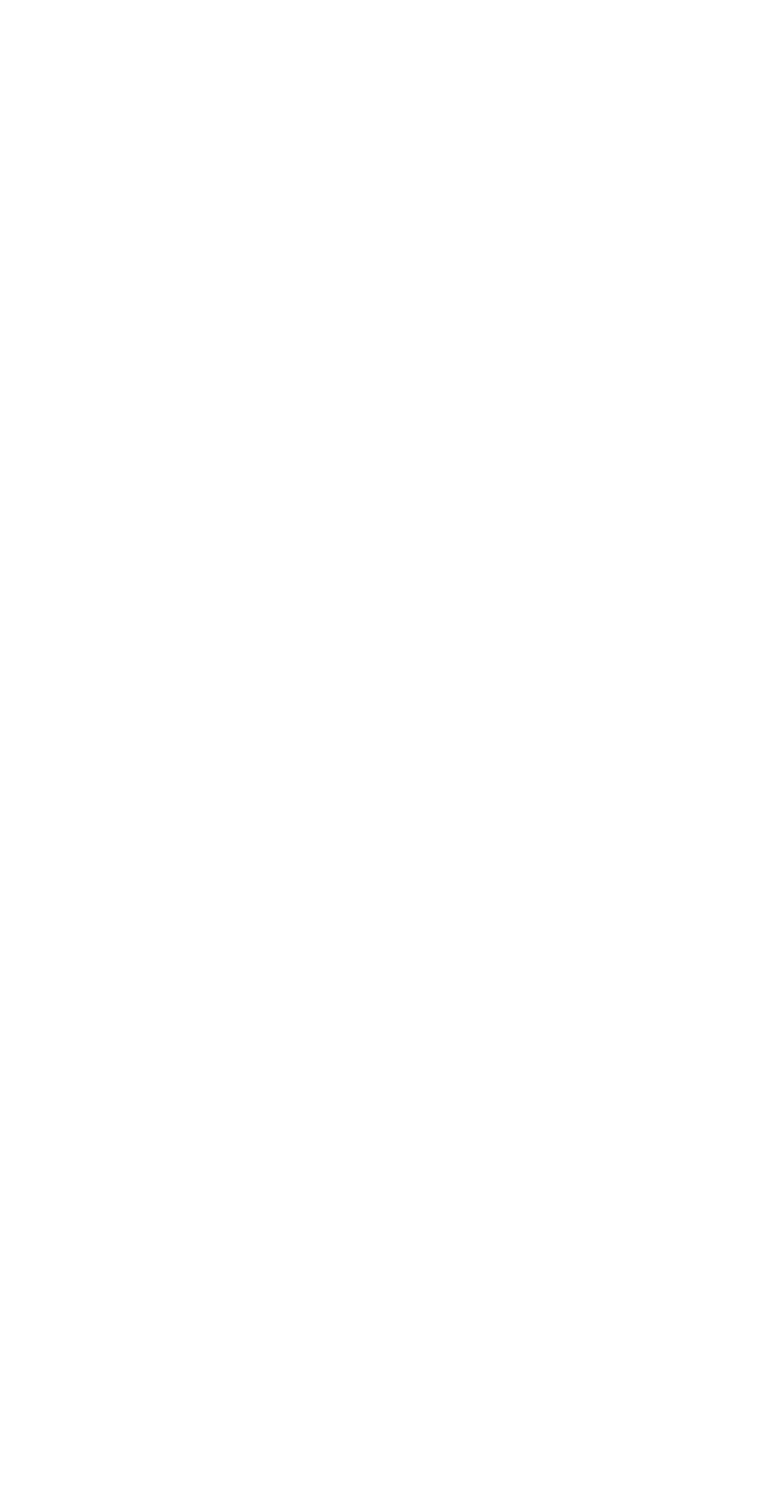
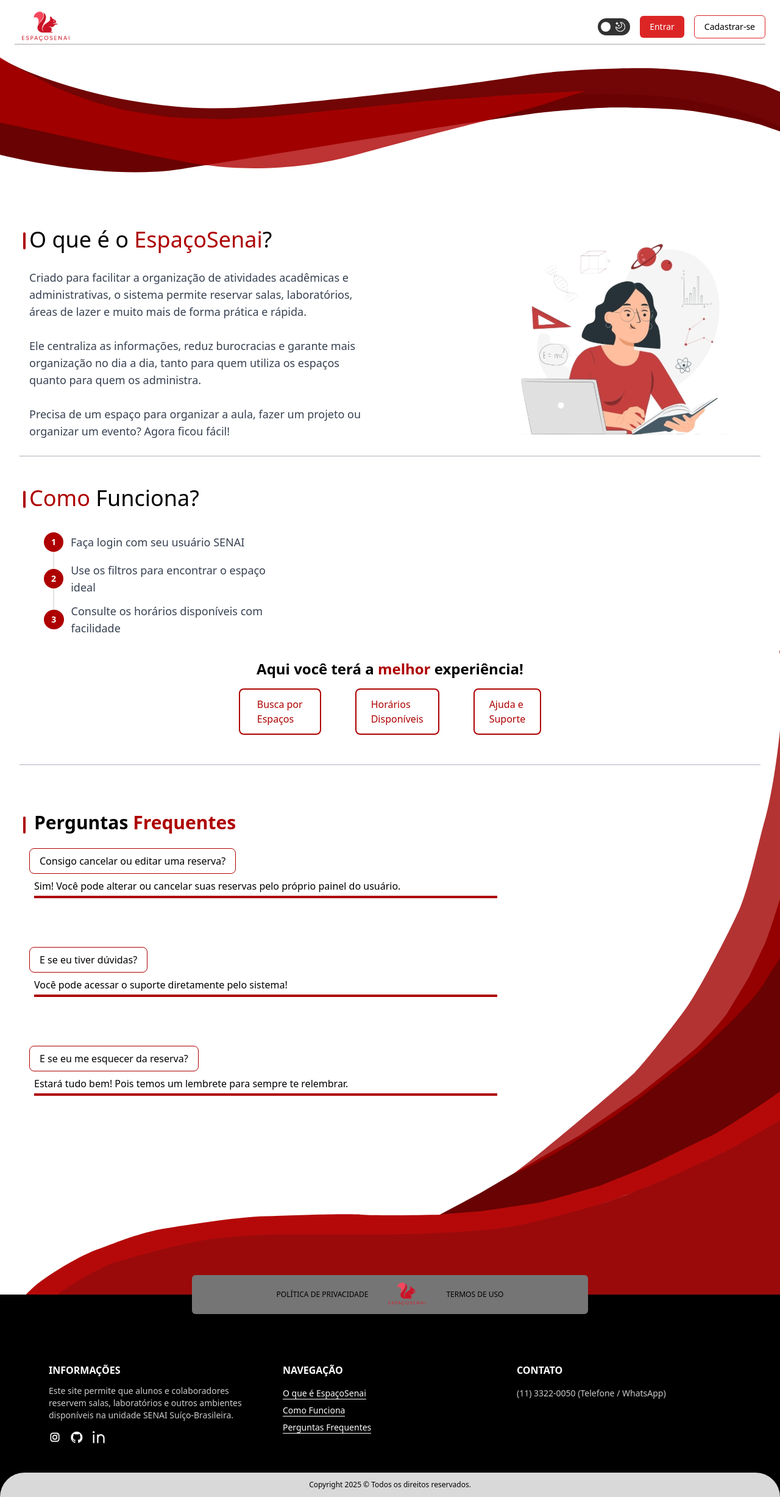
Before and after one commit to EspacoSenai/EspacoSenai.FrontWeb, a React (Vite) app: page /landing in a window 1280 px wide. Before the commit this address had no page. Shown: the whole page at 61% size. Before the commit the page ends 800 px from the top, so only its background shows below. Built offline with nearby package versions, Linux system fonts and the light colour scheme.

Commit message:
feat: fazendo alterações de design e ajustando o Onboarding

```diff
--- a/index.html
+++ b/index.html
@@ -2,7 +2,7 @@
 <html lang="en">
   <head>
     <meta charset="UTF-8" />
-    <link rel="icon" type="image/svg+xml" href="src/assets/logodark.svg"/>
+    <link rel="icon" type="image/svg+xml" href="public/logo.png"/>
     <meta name="viewport" content="width=device-width, initial-scale=1.0" />
     <title>Espaço Senai</title>
 
--- a/src/App.jsx
+++ b/src/App.jsx
@@ -1,9 +1,13 @@
 import React, { useEffect } from 'react';
 import { Routes, Route } from 'react-router-dom';
+
 import LandingPage from './pages/landingPage';
 import Onboarding from './pages/onboarding';
 import Cadastro from './pages/cadastro';
 import Login from './pages/login';
+import Index from './navigation/index';
+
+
 import AOS from 'aos';
 import 'aos/dist/aos.css';
 
@@ -14,8 +18,10 @@
 
   return (
     <Routes>
-      <Route path="/" element={<LandingPage />} />
+      <Route path="/" element={<Index />} />
+
       <Route path="/onboarding" element={<Onboarding />} />
+      <Route path="/landing" element={<LandingPage />} />
       <Route path="/cadastro" element={<Cadastro />} />
       <Route path="/login" element={<Login />} />
     </Routes>
--- a/src/components/footer.jsx
+++ b/src/components/footer.jsx
@@ -4,7 +4,7 @@
   return (
     <>
       {/* Retângulo branco superior com logo e links */}
-      <div className="bg-[#FFFFFF] mt-[230px] w-[90%] max-w-[650px] h-16 rounded-md mx-auto -mb-8 relative z-20 flex justify-center items-center gap-6 px-6">
+      <div className="bg-[#757575] dark:bg-[#FFFFFF] mt-[230px] w-[90%] max-w-[650px] h-16 rounded-md mx-auto -mb-8 relative z-20 flex justify-center items-center gap-6 px-6">
         <a href="#" className="text-black text-xs hover:underline hover:text-black">POLÍTICA DE PRIVACIDADE</a>
         <img src="src/assets/EspacoSenai.svg" alt="Logo EspaçoSenai" className="w-[80px]" />
         <a href="#" className="text-black text-xs hover:underline hover:text-black">TERMOS DE USO</a>
@@ -16,9 +16,9 @@
 
           {/* INFORMAÇÕES */}
           <div>
-            <h4 className="font-semibold text-base mb-4">INFORMAÇÕES</h4>
+            <h4 className="font-semibold text-base mb-3">INFORMAÇÕES</h4>
             <p className="text-[#ccc] mb-4">
-              Lorem ipsum dolor sit amet, consectetur adipiscing elit. Ut elit tellus, luctus nec ullamcorper mattis, pulvinar dapibus leo.
+              Este site permite que alunos e colaboradores reservem salas, laboratórios e outros ambientes disponíveis na unidade SENAI Suíço-Brasileira.
             </p>
             <div className="flex gap-4">
               <img src="src/assets/instagram.svg" alt="Instagram" className="w-5 h-5" />
--- a/src/components/header.jsx
+++ b/src/components/header.jsx
@@ -32,13 +32,12 @@
           />
         </div>
 
-        {/* Ações */}
         <div className="flex items-center gap-4">
           {/* Toggle Dark Mode */}
           <button
             aria-label="Alternar modo"
             onClick={toggleDarkMode}
-            className="w-[50px] h-7 flex items-center justify-between rounded-full p-1 transition-all duration-300 relative"
+            className="w-[53px] h-7 flex items-center justify-between rounded-full p-1 transition-all duration-300 relative"
             style={{ backgroundColor: isDarkMode ? '#fff' : '#333' }}
           >
             <img
--- a/src/main.jsx
+++ b/src/main.jsx
@@ -3,6 +3,8 @@
 import { BrowserRouter } from "react-router-dom";
 import App from "./App";
 import "./index.css";
+
+document.documentElement.classList.add("dark");
 
 ReactDOM.createRoot(document.getElementById("root")).render(
   <React.StrictMode>
--- /dev/null
+++ b/src/navigation/index.jsx
@@ -0,0 +1,18 @@
+import { useEffect } from "react";
+import { useNavigate } from "react-router-dom";
+
+export default function Index() {
+  const navigate = useNavigate();
+
+  useEffect(() => {
+    const jaViu = localStorage.getItem("onboardingVisto");
+
+    if (jaViu === "true") {
+      navigate("/landing");
+    } else {
+      navigate("/onboarding");
+    }
+  }, [navigate]);
+
+  return null;
+}
```
Also changed, not shown: public/logo.png (added), 1 other file (tests, documents, lock files or other folders).
